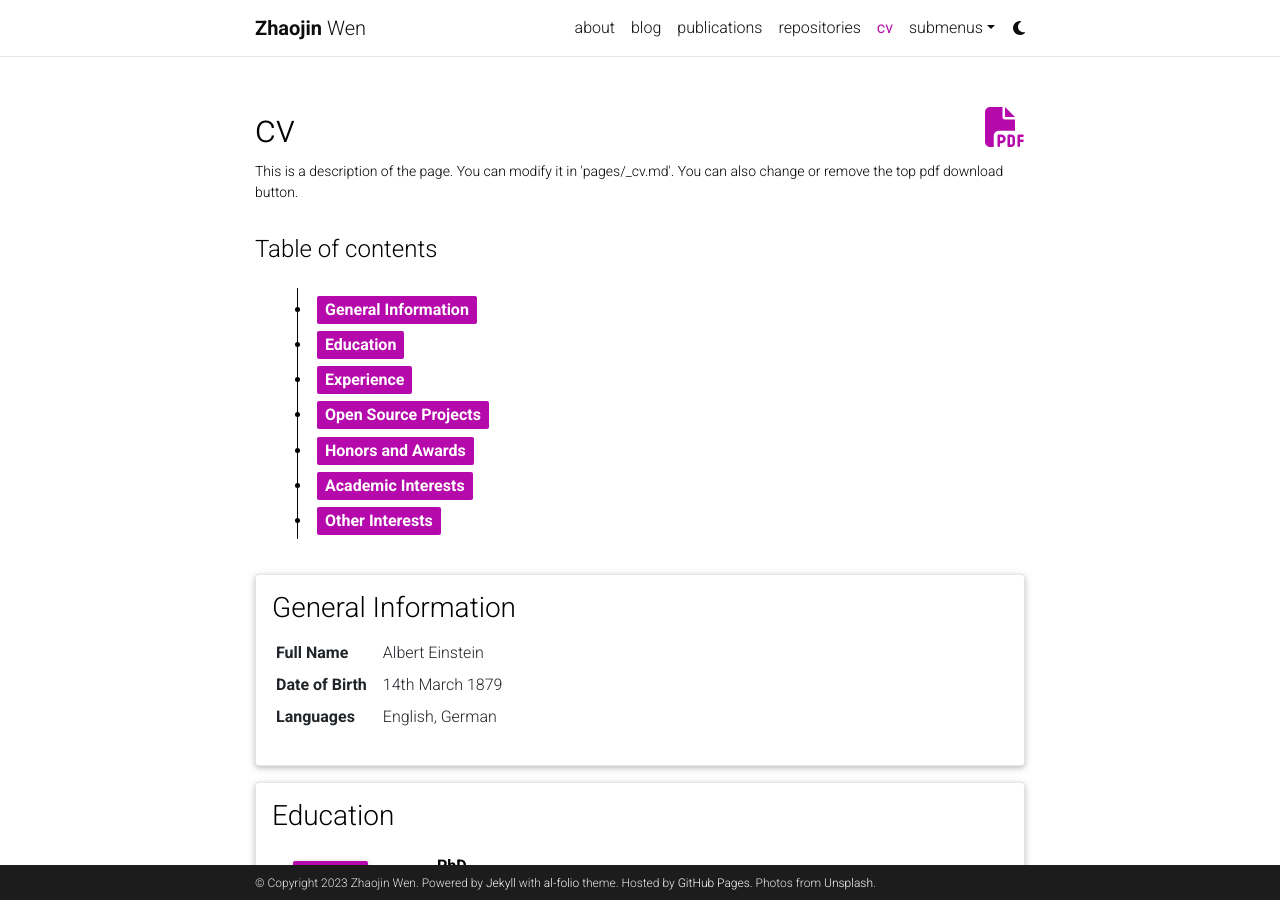
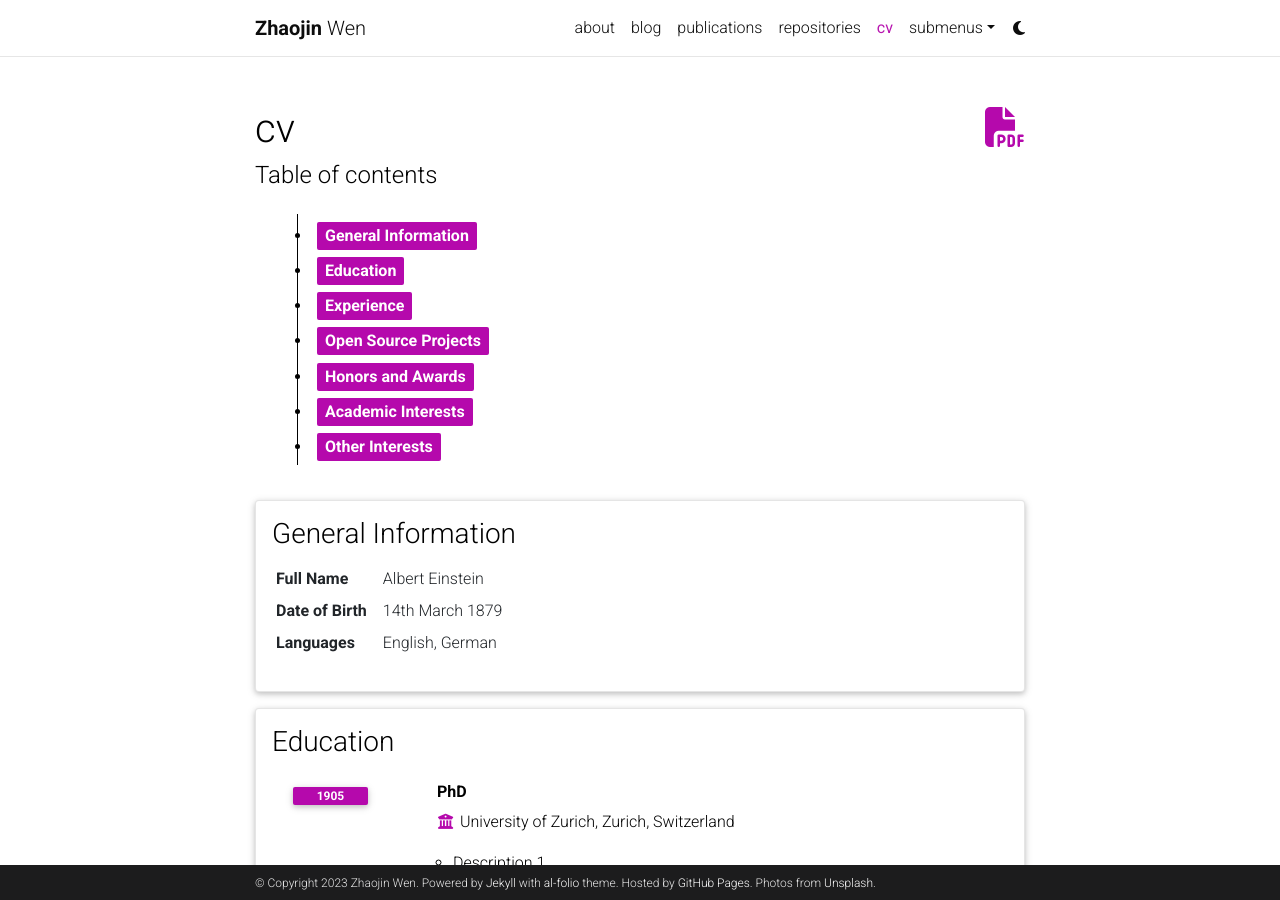
Before and after one commit to serenawen/zhaojinwen, a Jekyll site: the page built from _pages/cv.md, in a window 1280 px wide and 900 px high. Built offline with Jekyll 4.4.1, drawn with Linux system fonts in a browser that asks for light colours; comment, search, counter and statistics services are not loaded; a style sheet for code colours, icons or effects is not loaded.

```diff
--- a/_pages/cv.md
+++ b/_pages/cv.md
@@ -4,6 +4,6 @@ permalink: /cv/
 title: cv
 nav: true
 nav_order: 4
-cv_pdf: example_pdf.pdf
-description: This is a description of the page. You can modify it in 'pages/_cv.md'. You can also change or remove the top pdf download button.
+cv_pdf: ZhaojinWen_Resume.pdf
+# description: This is a description of the page. You can modify it in 'pages/_cv.md'. You can also change or remove the top pdf download button.
 ---
```
Also changed, not shown: 1 other file.
